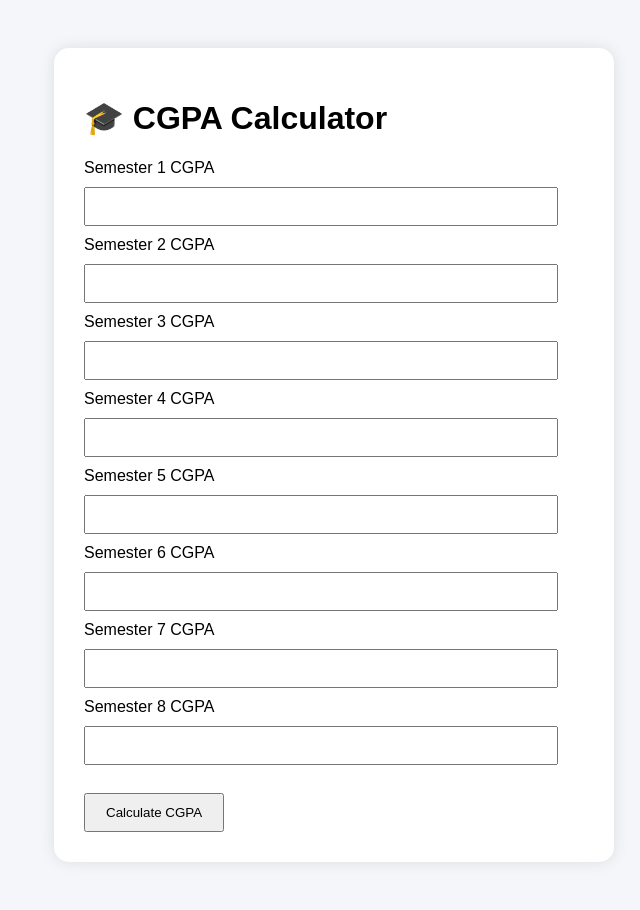
After one commit to jyotidevo/Student-productivity-hub, a Flask app: page /cgpa in a window 1280 px wide. The commit adds this page. Shown: the whole page, without its empty margins (306-946 px from the left). Run offline with Flask 3, Linux system fonts and the light colour scheme.

Commit message:
Added CGPA and Placement Tracker

```diff
--- a/app.py
+++ b/app.py
@@ -1,13 +1,62 @@
 from flask import Flask, render_template, request
 
 app = Flask(__name__)
+
 @app.route("/")
 def home():
     return render_template("home.html")
 
+
+@app.route("/cgpa", methods=["GET", "POST"])
+def cgpa():
+    result = None
+
+    if request.method == "POST":
+        cgpas = []
+
+        for i in range(1, 9):
+            value = request.form.get(f"sem{i}")
+            if value:
+                cgpas.append(float(value))
+
+        if len(cgpas) > 0:
+            result = sum(cgpas) / len(cgpas)
+
+    return render_template("cgpa.html", result=result)
+
+
+@app.route("/placement", methods=["GET", "POST"])
+def placement():
+    readiness = None
+    status = ""
+
+    if request.method == "POST":
+
+        dsa = int(request.form["dsa"])
+        aptitude = int(request.form["aptitude"])
+        mock = int(request.form["mock"])
+        resume = request.form["resume"]
+
+        dsa_score = min((dsa / 200) * 100, 100)
+        aptitude_score = min((aptitude / 20) * 100, 100)
+        mock_score = min((mock / 10) * 100, 100)
+
+        resume_score = 100 if resume == "yes" else 0
+
+        readiness = (dsa_score + aptitude_score + mock_score + resume_score) / 4
+
+        if readiness >= 80:
+            status = "🟢 Excellent Placement Readiness"
+        elif readiness >= 60:
+            status = "🟡 Good Progress"
+        else:
+            status = "🔴 Need More Preparation"
+
+    return render_template("placement.html", readiness=readiness, status=status)
+
+
 @app.route("/attendance", methods=["GET", "POST"])
 def attendance():
-
     percentage = None
     status = ""
 
@@ -22,11 +71,9 @@ def attendance():
         else:
             status = "⚠️ Attendance Below 75%"
 
-    return render_template(
-        "attendance.html",
-        percentage=percentage,
-        status=status
-    )
+    return render_template("attendance.html", percentage=percentage, status=status)
+
 
 if __name__ == "__main__":
+    print(app.url_map)
     app.run(debug=True)
--- /dev/null
+++ b/templates/cgpa.html
@@ -0,0 +1,84 @@
+<!DOCTYPE html>
+<html>
+<head>
+    <title>CGPA Calculator</title>
+
+    <style>
+        body{
+            font-family: Arial, sans-serif;
+            background:#f4f6f9;
+            padding:40px;
+        }
+
+        .container{
+            background:white;
+            padding:30px;
+            max-width:500px;
+            margin:auto;
+            border-radius:15px;
+            box-shadow:0 0 15px rgba(0,0,0,0.1);
+        }
+
+        input{
+            padding:10px;
+            width:90%;
+            margin:10px 0;
+        }
+
+        button{
+            padding:10px 20px;
+        }
+    </style>
+
+</head>
+<body>
+
+<div class="container">
+
+<h1>🎓 CGPA Calculator</h1>
+
+<form method="POST">
+
+    <label>Semester 1 CGPA</label><br>
+    <input type="number" step="0.01" name="sem1" >
+
+    <label>Semester 2 CGPA</label><br>
+    <input type="number" step="0.01" name="sem2" >
+
+    <label>Semester 3 CGPA</label><br>
+    <input type="number" step="0.01" name="sem3" >
+
+    <label>Semester 4 CGPA</label><br>
+    <input type="number" step="0.01" name="sem4" >
+    <label>Semester 5 CGPA</label><br>
+    <input type="number" step="0.01" name="sem5" >
+
+    <label>Semester 6 CGPA</label><br>
+    <input type="number" step="0.01" name="sem6" >
+
+    <label>Semester 7 CGPA</label><br>
+    <input type="number" step="0.01" name="sem7" >
+
+    <label>Semester 8 CGPA</label><br>
+    <input type="number" step="0.01" name="sem8" >
+
+    <br><br>
+
+    <button type="submit">
+        Calculate CGPA
+    </button>
+
+</form>
+
+{% if result is not none %}
+
+<h2>
+    Overall CGPA: {{ "%.2f"|format(result) }}
+</h2>
+
+{% endif %}
+
+</div>
+
+</body>
+</html>
--- a/templates/home.html
+++ b/templates/home.html
@@ -51,9 +51,9 @@
         <li>📚 Notes Manager</li>
         <li>📅 Assignment Reminder</li>
         <li><a href="/attendance">📊 Attendance Tracker</a></li>
-        <li>🎓 CGPA Calculator</li>
-        <li>💼 Placement Tracker (Coming Soon)</li>
+        <li><a href="/cgpa">🎓 CGPA Calculator</a></li>
+        <li><a href="/placement">💼 Placement Tracker</a></li>
     </ul>
 
 </body>
-</html>
+</html><
```
Also changed, not shown: templates/placement.html (added, +78 -0 lines).
